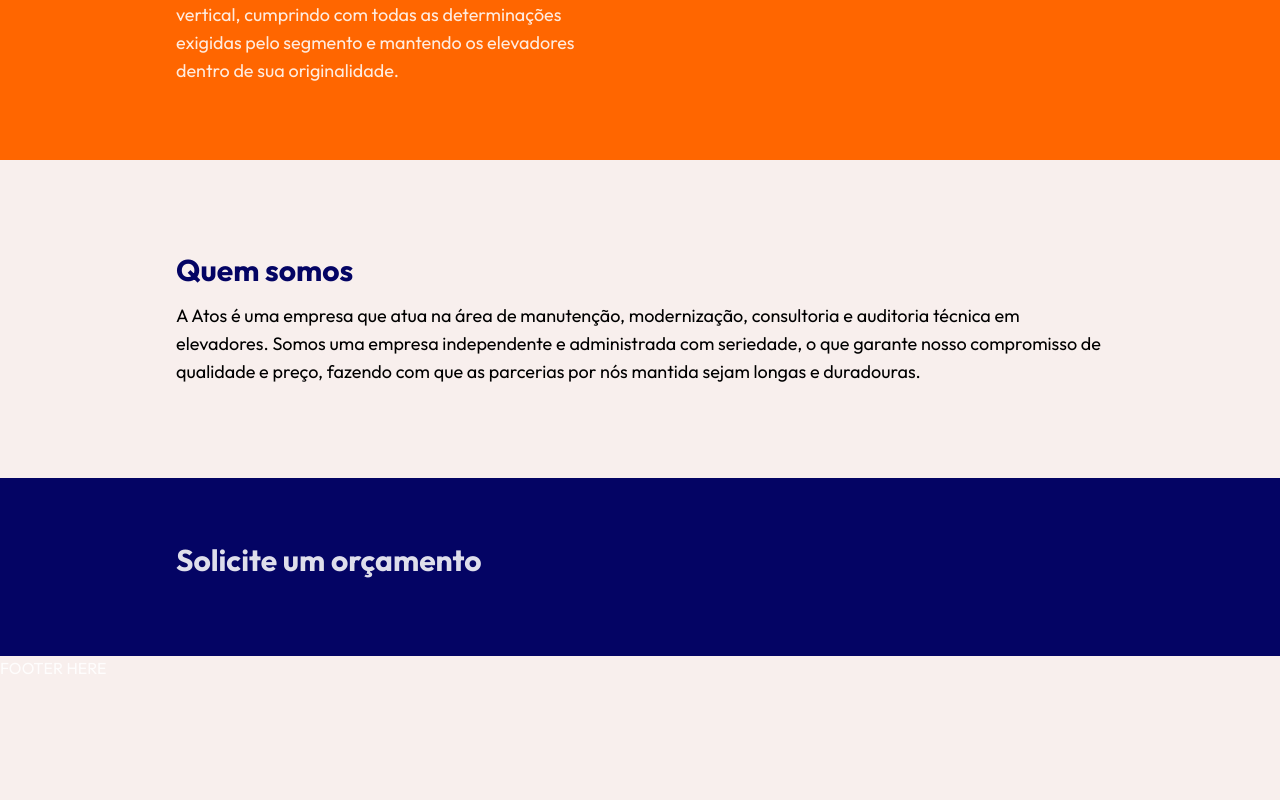
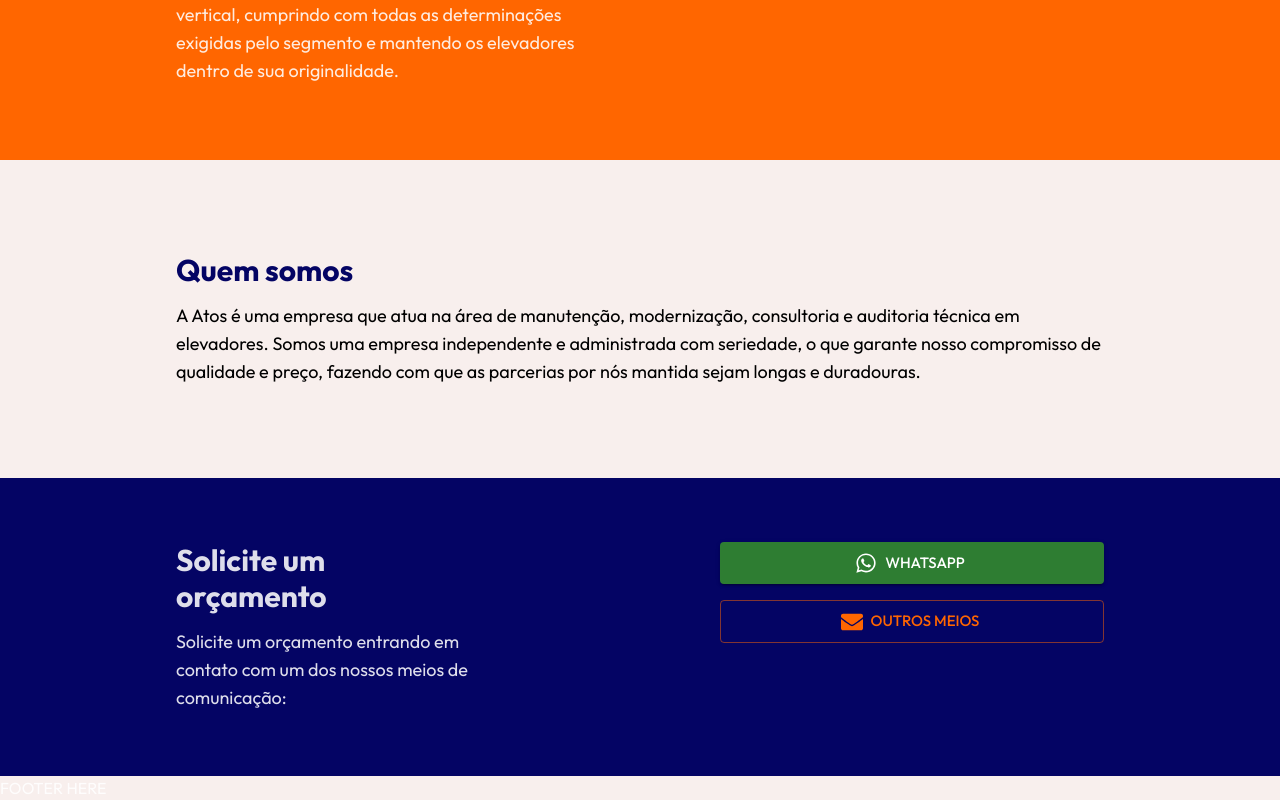
Before and after one commit to willianac/atos, a React (Vite) app: page / in a window 1280 px wide. Shown: the part 1835-2635 px from the top of the page. Before the commit the page ends 2515 px from the top, so only its background shows below. Built offline with nearby package versions, Linux system fonts and the light colour scheme; grey boxes are pictures that could not be loaded.

Commit message:
feat: added company contact block on homepage

```diff
--- a/src/pages/Home/Home.tsx
+++ b/src/pages/Home/Home.tsx
@@ -4,6 +4,9 @@
 import atendimento24Img from "../../assets/images/atendimento-24.jpg"
 import video from "../../assets/images/elevador-video.mp4"
 import { IoRocketSharp } from "react-icons/io5";
+import { FaWhatsapp } from "react-icons/fa";
+import { FaEnvelope } from "react-icons/fa";
+import { Button } from "@mui/material";
 
 function Home() {
 	return (
@@ -58,8 +61,15 @@
 					sejam longas e duradouras.
 				</p>
 			</section>
-			<section className="mt-7 py-16 lg:px-44 bg-blue">
-				<h1 className="text-3xl font-bold mb-3.5">Solicite um orçamento</h1>
+			<section className="mt-7 py-16 lg:px-44 bg-blue flex gap-x-60">
+				<div>
+					<h1 className="text-3xl font-bold mb-3.5">Solicite um orçamento</h1>
+					<p className="text-lg">Solicite um orçamento entrando em contato com um dos nossos meios de comunicação:</p>
+				</div>
+				<div className="flex flex-col gap-y-4">
+					<Button variant="contained" color="success" size="large" startIcon={<FaWhatsapp />}>Whatsapp</Button>
+					<Button variant="outlined" color="secondary" size="large" startIcon={<FaEnvelope />} className="w-96">Outros meios</Button>
+				</div>
 			</section>
 		</>
 	)
```
